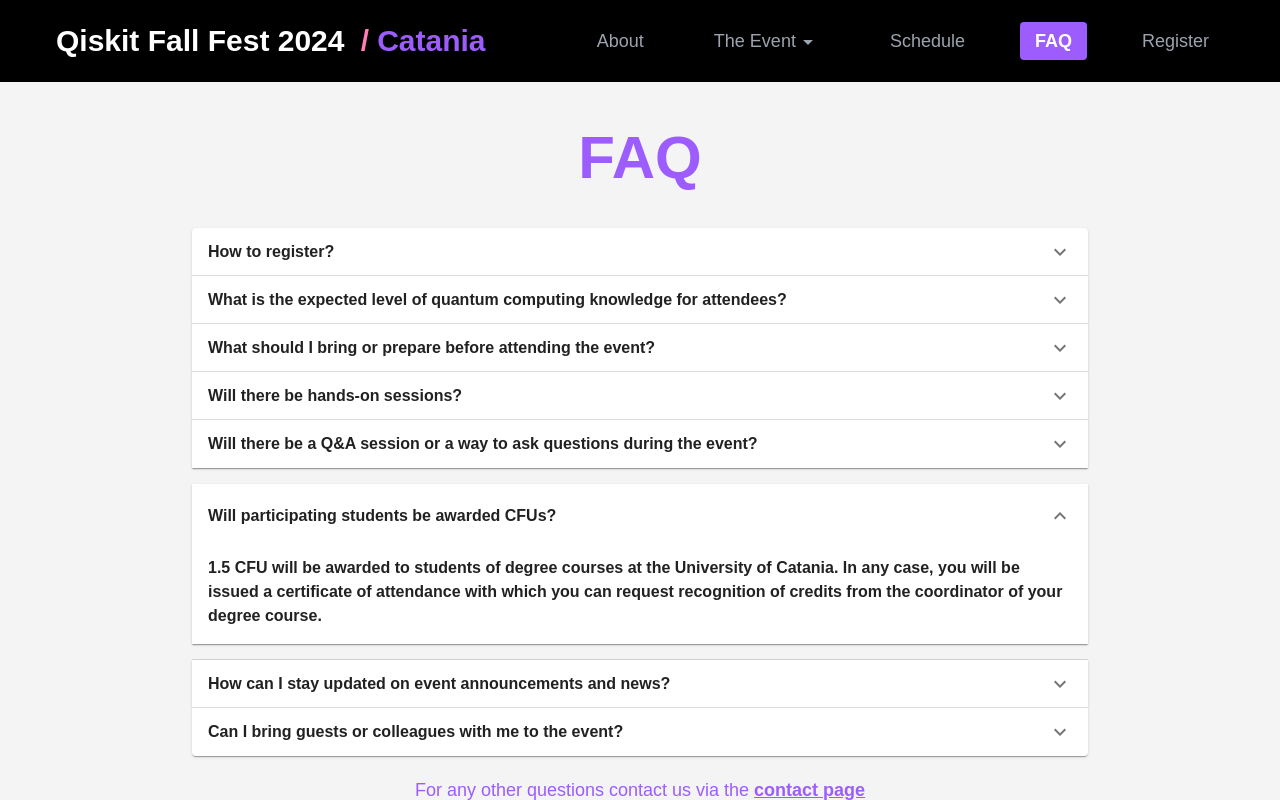
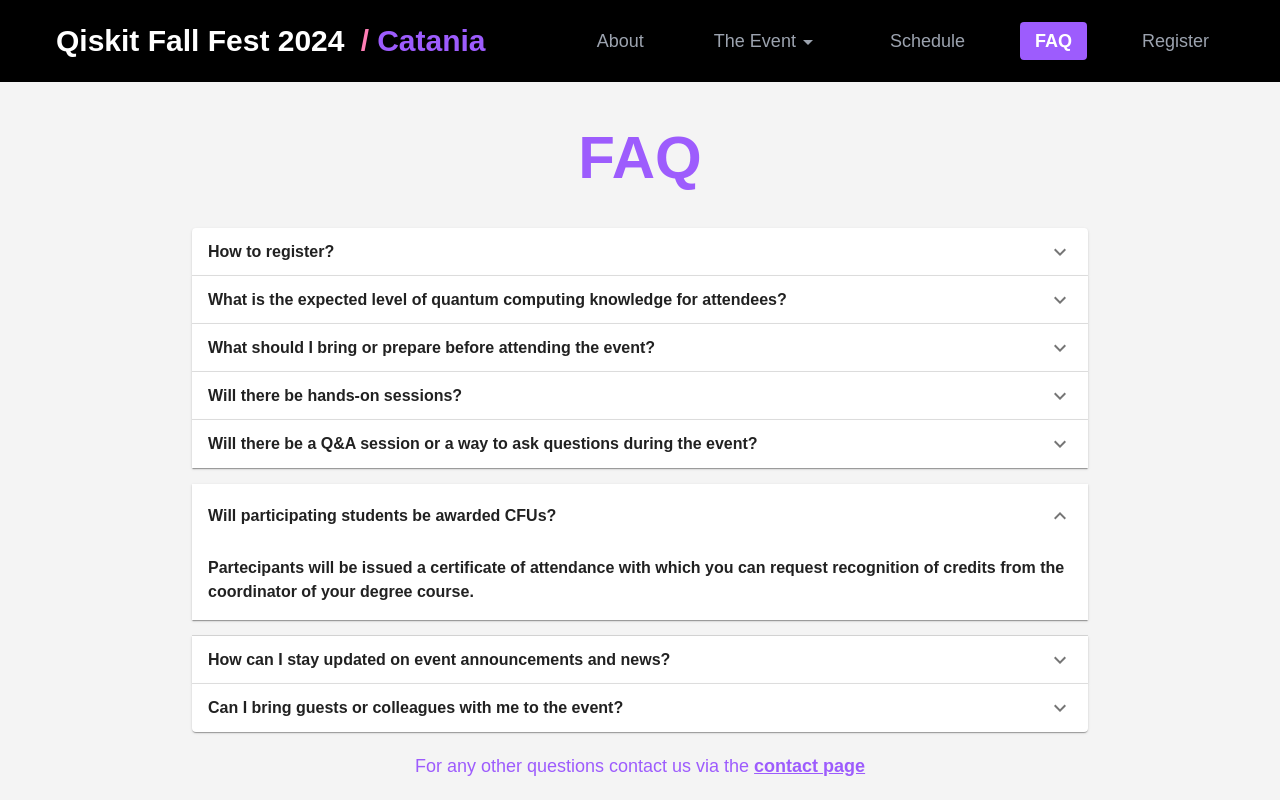
Before and after one commit to cataniaqiskitfallfest2024/qiskitfallfest2024-catania, a Next.js app: page /cataniaqiskitfallfest/faq in a window 1280 px wide. Both pictures are taken after a click on the button "Will participating students be awarded CFUs?". Shown: the top 800 px of the page. Built offline with nearby package versions, Linux system fonts and the light colour scheme.

Commit message:
Update faq page

```diff
--- a/app/faq/page.jsx
+++ b/app/faq/page.jsx
@@ -84,8 +84,11 @@
                             >
                              Will participating students be awarded CFUs?
                             </AccordionSummary>
+                            {/* <AccordionDetails>
+                            1.5 CFU will be awarded to students of degree courses at the University of Catania. In any case, you will be issued a certificate of attendance with which you can request recognition of credits from the coordinator of your degree course.
+                            </AccordionDetails> */}
                             <AccordionDetails>
-                            1.5 CFU will be awarded to students of degree courses at the University of Catania. In any case, you will be issued a certificate of attendance with which you can request recognition of credits from the coordinator of your degree course.
+                            Partecipants will be issued a certificate of attendance with which you can request recognition of credits from the coordinator of your degree course.
                             </AccordionDetails>
                         </Accordion>
                         <Accordion >
```
